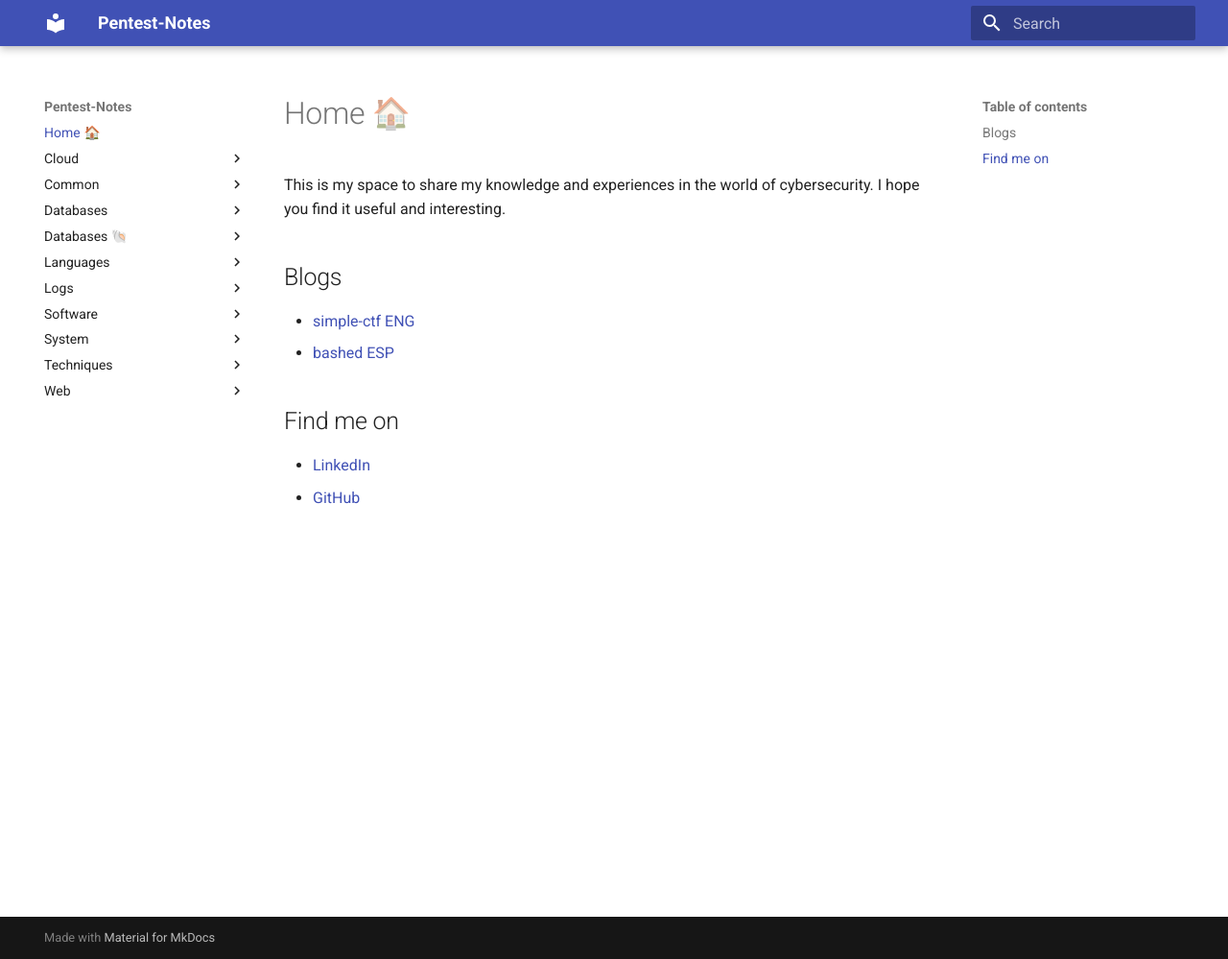
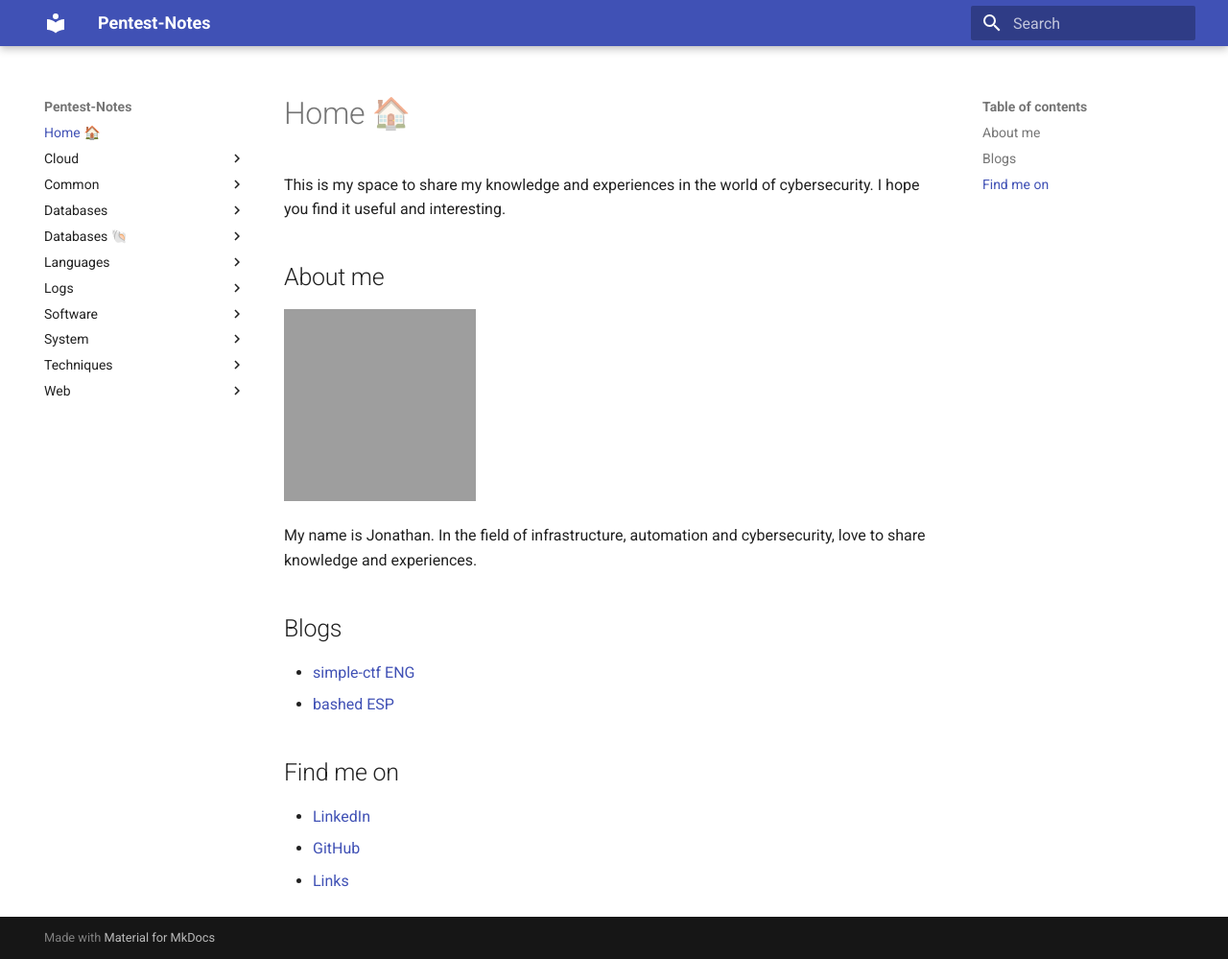
Before and after one commit to jd-apprentice/hack-the-box, an MkDocs documentation site: the page built from docs/index.md, in a window 1280 px wide and 999 px high. Shown: the whole window at 96% size. Built offline with MkDocs 1.6.1 and Material for MkDocs 9.7.7, drawn with Linux system fonts in a browser that asks for light colours; grey boxes are pictures that could not be loaded.

Commit message:
update docs

```diff
--- a/docs/index.md
+++ b/docs/index.md
@@ -1,6 +1,12 @@
 # Home 🏠
 
 This is my space to share my knowledge and experiences in the world of cybersecurity. I hope you find it useful and interesting.
+
+## About me
+
+![img](https://avatars.githubusercontent.com/u/68082746?v=4)
+
+My name is Jonathan. In the field of infrastructure, automation and cybersecurity, love to share knowledge and experiences.
 
 ## Blogs
 
@@ -11,3 +17,4 @@ This is my space to share my knowledge and experiences in the world of cybersecu
 
 - [LinkedIn](https://www.linkedin.com/in/jonathandyallo/)
 - [GitHub](https://github.com/jd-apprentice)
+- [Links](https://links.jonathan.com.ar)
```
